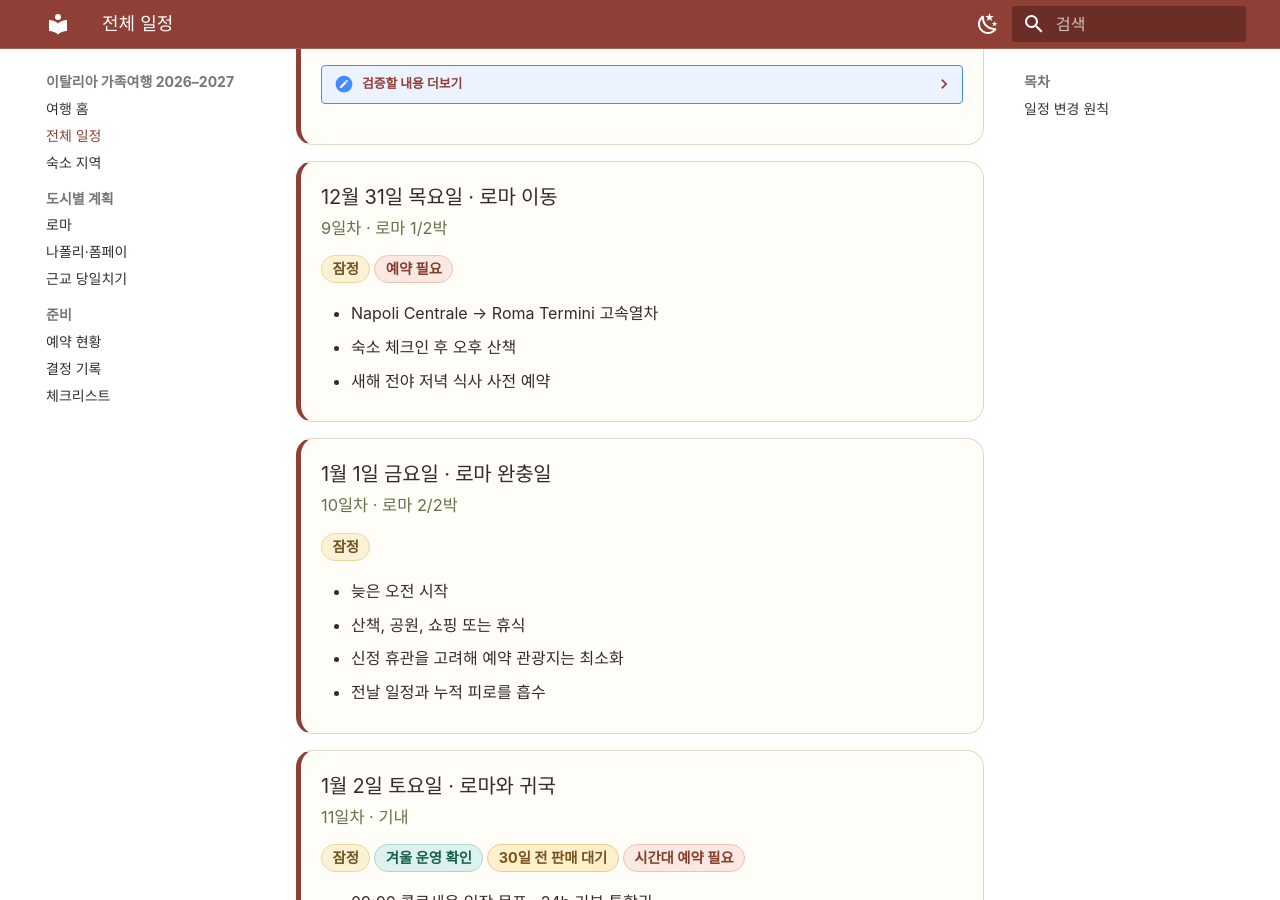
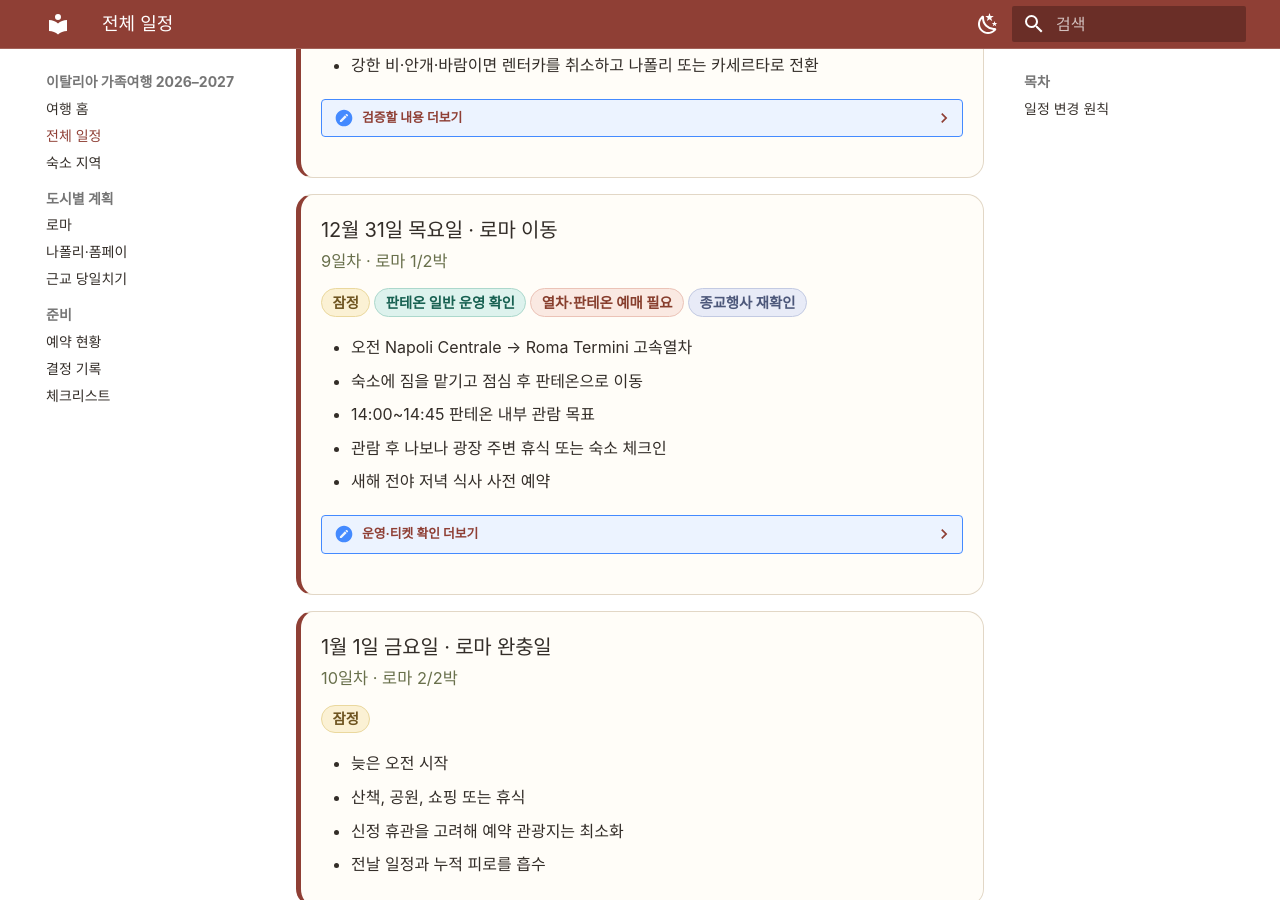
Before and after one commit to Jaeho211/italy-family-trip-2026, an MkDocs documentation site: the page built from docs/itinerary.md, in a window 1280 px wide and 900 px high, scrolled down 3012 px. Built offline with MkDocs 1.6.1 and Material for MkDocs 9.7.7, drawn with Linux system fonts in a browser that asks for light colours; some of the changed text lies outside the part shown.

Commit message:
Add Pantheon visit on December 31

```diff
--- a/docs/itinerary.md
+++ b/docs/itinerary.md
@@ -47,9 +47,10 @@
 <div class="day-card">
   <h3>12월 25일 금요일 · 크리스마스 로마</h3>
   <p class="day-card__meta">3일차 · 로마 3/4박</p>
-  <span class="status tentative">잠정</span><span class="status booking">예약 필요</span>
+  <span class="status tentative">잠정</span><span class="status verified">판테온 휴관 확인</span><span class="status booking">식당 예약 필요</span>
   <ul>
-    <li>판테온 → 나보나 광장 → 트레비 분수 → 스페인 계단</li>
+    <li>판테온 외관 → 나보나 광장 → 트레비 분수 → 스페인 계단</li>
+    <li>판테온은 12월 25일 휴관이므로 외관만 보고, 내부 관람은 12월 31일로 이동</li>
     <li>휴관 영향을 덜 받는 야외·구시가지 산책 중심</li>
     <li>점심 또는 저녁 식당 사전 예약</li>
   </ul>
@@ -190,12 +191,27 @@
 <div class="day-card">
   <h3>12월 31일 목요일 · 로마 이동</h3>
   <p class="day-card__meta">9일차 · 로마 1/2박</p>
-  <span class="status tentative">잠정</span><span class="status booking">예약 필요</span>
+  <span class="status tentative">잠정</span><span class="status verified">판테온 일반 운영 확인</span><span class="status booking">열차·판테온 예매 필요</span><span class="status recheck">종교행사 재확인</span>
   <ul>
-    <li>Napoli Centrale → Roma Termini 고속열차</li>
-    <li>숙소 체크인 후 오후 산책</li>
+    <li>오전 Napoli Centrale → Roma Termini 고속열차</li>
+    <li>숙소에 짐을 맡기고 점심 후 판테온으로 이동</li>
+    <li>14:00~14:45 판테온 내부 관람 목표</li>
+    <li>관람 후 나보나 광장 주변 휴식 또는 숙소 체크인</li>
     <li>새해 전야 저녁 식사 사전 예약</li>
   </ul>
+  <details class="day-details">
+    <summary>운영·티켓 확인 더보기</summary>
+    <ul>
+      <li>일반 운영 09:00~19:00 · 개인 마지막 입장 18:30</li>
+      <li>12월 25일과 1월 1일은 휴관이며, 12월 31일은 현재 일반 규정상 운영 예상</li>
+      <li>종교행사에 따라 입장시간이 바뀔 수 있으므로 2026년 12월 일정 재확인</li>
+      <li>공식 Musei Italiani에서 날짜·시간대 지정 기명식 티켓 구매</li>
+      <li>어린이는 무료 대상이지만 무료 입장권과 연령 증빙 필요</li>
+      <li>12월 31일 관람이 불가능해지면 1월 2일 콜로세움 후를 예비안으로 사용</li>
+    </ul>
+    <p><strong>확인일:</strong> 2026-07-30 · <strong>판매 확인:</strong> 월별 티켓이 전월 중순에 열리는 현재 규정에 따라 2026년 11월 중순부터</p>
+    <p><a href="https://direzionemuseiroma.cultura.gov.it/en/pantheon/" target="_blank" rel="noopener">판테온 공식 운영·티켓 안내</a> · <a href="https://portale.museiitaliani.it/" target="_blank" rel="noopener">공식 예매처</a> · <a href="https://github.com/Jaeho211/italy-family-trip-2026/blob/main/research/pantheon-2026-12-31.md" target="_blank" rel="noopener">상세 조사 보기</a></p>
+  </details>
 </div>
 
 <div class="day-card">
```
